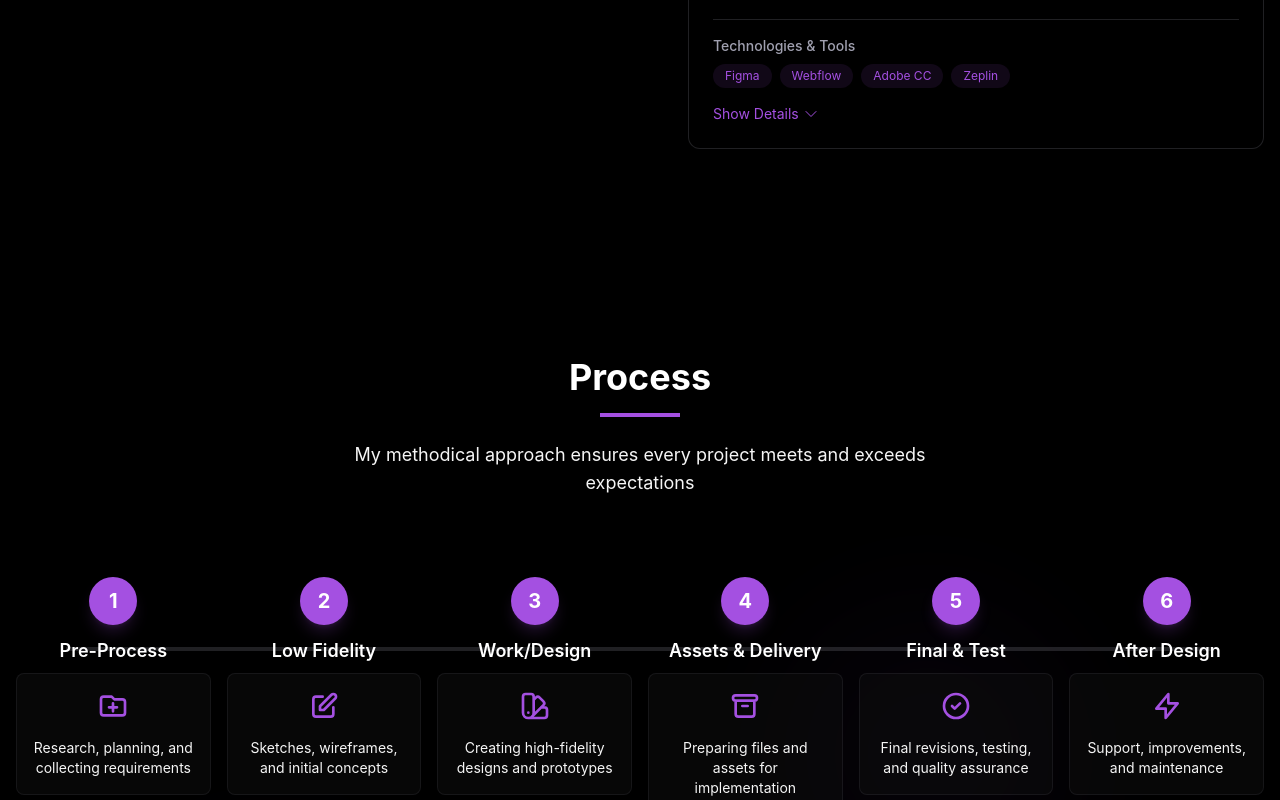
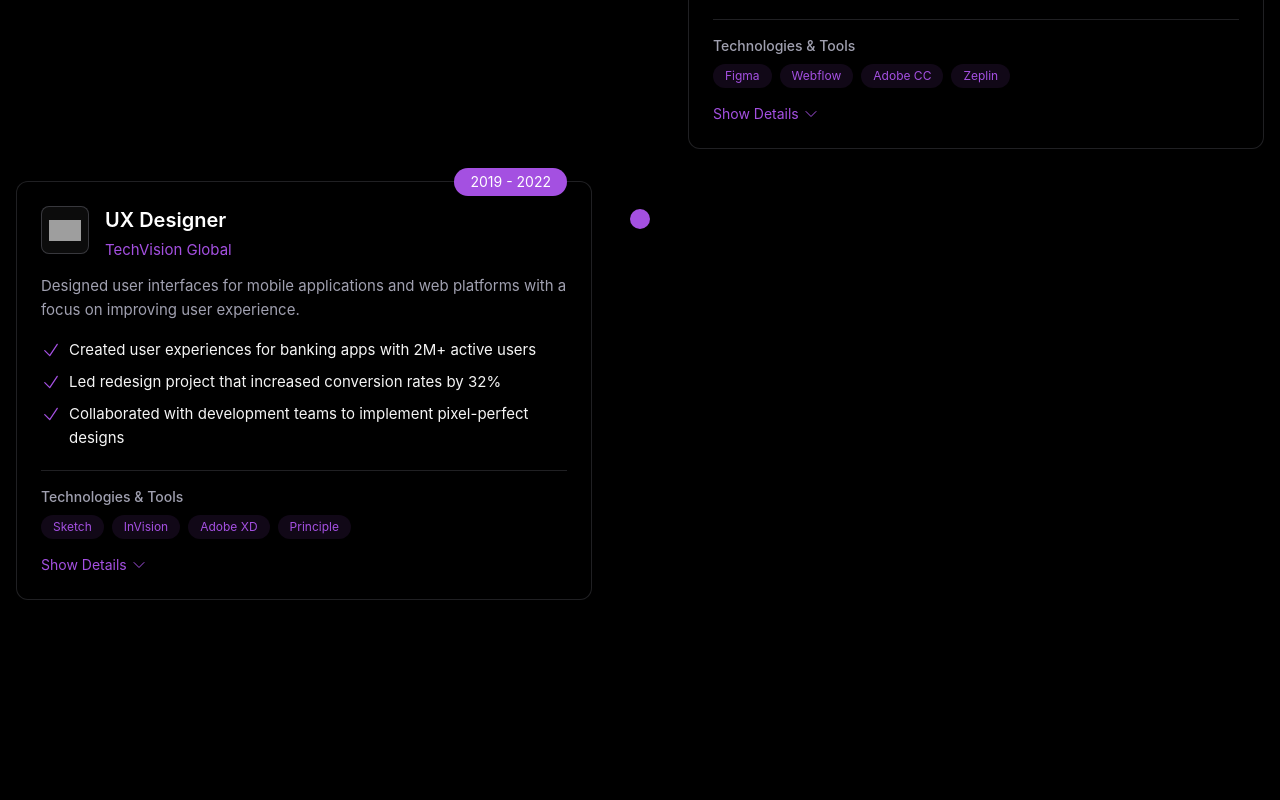
Before and after one commit to MysticKarax/portfolio-2, a Vue app: page / in a window 1280 px wide. Shown: the part 3612-4412 px from the top of the page. Built offline with nearby package versions, Linux system fonts and the light colour scheme; grey boxes are pictures that could not be loaded.

Commit message:
nueva seccion Carrer preparada

```diff
--- a/src/components/sections/Career.vue
+++ b/src/components/sections/Career.vue
@@ -192,6 +192,119 @@
               </div>
             </div>
           </div>
+        </div>
+
+        <!-- Role 2 -->
+        <div class="timeline-item md:grid md:grid-cols-2 relative">
+          <!-- Left column (odd items) -->
+          <div class="timeline-content md:pr-12 animate-on-scroll" data-animation="fade-left">
+            <div
+              class="bg-background dark:bg-background-alt p-6 rounded-xl border border-accent-tertiary/20 relative career-card"
+            >
+              <span
+                class="timeline-date px-4 py-1 bg-accent-primary text-white text-sm rounded-full absolute top-0 right-6 transform -translate-y-1/2"
+                >2019 - 2022</span
+              >
+              <div class="flex items-start">
+                <div class="company-logo mr-4 flex-shrink-0">
+                  <div
+                    class="w-12 h-12 rounded-lg bg-background-alt/70 dark:bg-background/70 flex items-center justify-center border border-accent-tertiary/30"
+                  >
+                    <img
+                      src="https://picsum.photos/600/400?random=7"
+                      alt="TechVision Global"
+                      class="w-8 h-8 object-contain"
+                      onerror="this.src='/JordiLogo.jpg'; this.classList.add('w-6', 'h-6');"
+                    />
+                  </div>
+                </div>
+                <div>
+                  <h3 class="text-xl font-semibold text-text-primary mb-1">UX Designer</h3>
+                  <h4 class="text-accent-primary mb-3">TechVision Global</h4>
+                </div>
+              </div>
+              <p class="text-accent-tertiary mb-4">
+                Designed user interfaces for mobile applications and web platforms with a focus on
+                improving user experience.
+              </p>
+              <div class="space-y-2">
+                <div class="flex items-start">
+                  <CheckIcon class="h-5 w-5 text-accent-primary mr-2 mt-0.5 flex-shrink-0" />
+                  <p class="text-text-secondary">
+                    Created user experiences for banking apps with 2M+ active users
+                  </p>
+                </div>
+                <div class="flex items-start">
+                  <CheckIcon class="h-5 w-5 text-accent-primary mr-2 mt-0.5 flex-shrink-0" />
+                  <p class="text-text-secondary">
+                    Led redesign project that increased conversion rates by 32%
+                  </p>
+                </div>
+                <div class="flex items-start">
+                  <CheckIcon class="h-5 w-5 text-accent-primary mr-2 mt-0.5 flex-shrink-0" />
+                  <p class="text-text-secondary">
+                    Collaborated with development teams to implement pixel-perfect designs
+                  </p>
+                </div>
+              </div>
+
+              <div class="mt-5 pt-4 border-t border-accent-tertiary/20">
+                <p class="text-sm text-accent-tertiary mb-2 font-medium">Technologies & Tools</p>
+                <div class="flex flex-wrap gap-2">
+                  <span
+                    class="px-3 py-1 text-xs bg-accent-primary/10 text-accent-primary rounded-full"
+                    >Sketch</span
+                  >
+                  <span
+                    class="px-3 py-1 text-xs bg-accent-primary/10 text-accent-primary rounded-full"
+                    >InVision</span
+                  >
+                  <span
+                    class="px-3 py-1 text-xs bg-accent-primary/10 text-accent-primary rounded-full"
+                    >Adobe XD</span
+                  >
+                  <span
+                    class="px-3 py-1 text-xs bg-accent-primary/10 text-accent-primary rounded-full"
+                    >Principle</span
+                  >
+                </div>
+              </div>
+
+              <div class="mt-4 pt-0">
+                <button
+                  @click="toggleDetails(2)"
+                  class="text-sm font-medium text-accent-primary flex items-center hover:text-accent-secondary transition-colors"
+                >
+                  <span v-if="expandedItems[2]">Hide Details</span>
+                  <span v-else>Show Details</span>
+                  <ChevronDownIcon
+                    class="h-4 w-4 ml-1 transition-transform duration-300"
+                    :class="{ 'rotate-180': expandedItems[2] }"
+                  />
+                </button>
+
+                <div
+                  v-if="expandedItems[2]"
+                  class="pt-3 mt-3 border-t border-accent-tertiary/10 animate-expand"
+                >
+                  <p class="text-text-secondary text-sm">
+                    As UX Designer at TechVision Global, I was responsible for designing intuitive
+                    and engaging user interfaces for various financial and healthcare applications.
+                    My focus was on creating accessible and user-friendly experiences that drove
+                    business metrics.
+                  </p>
+                </div>
+              </div>
+            </div>
+          </div>
+
+          <!-- Center dot - visible on md+ screens -->
+          <div
+            class="hidden md:block absolute left-1/2 top-7 transform -translate-x-1/2 w-5 h-5 rounded-full bg-accent-primary z-10"
+          ></div>
+
+          <!-- Right column (even items) - visible on md+ screens -->
+          <div class="hidden md:block"></div>
         </div>
       </div>
     </div>
```
